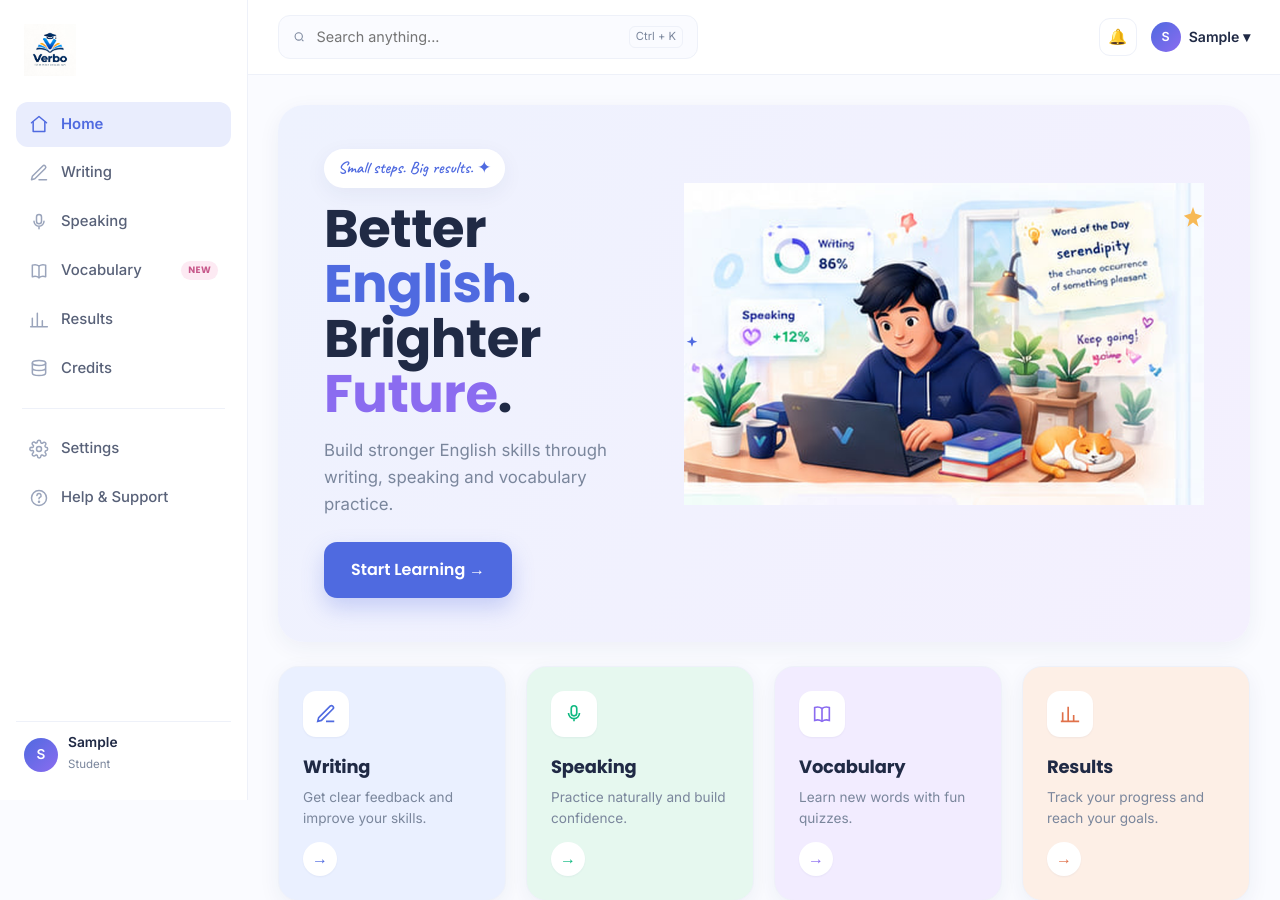
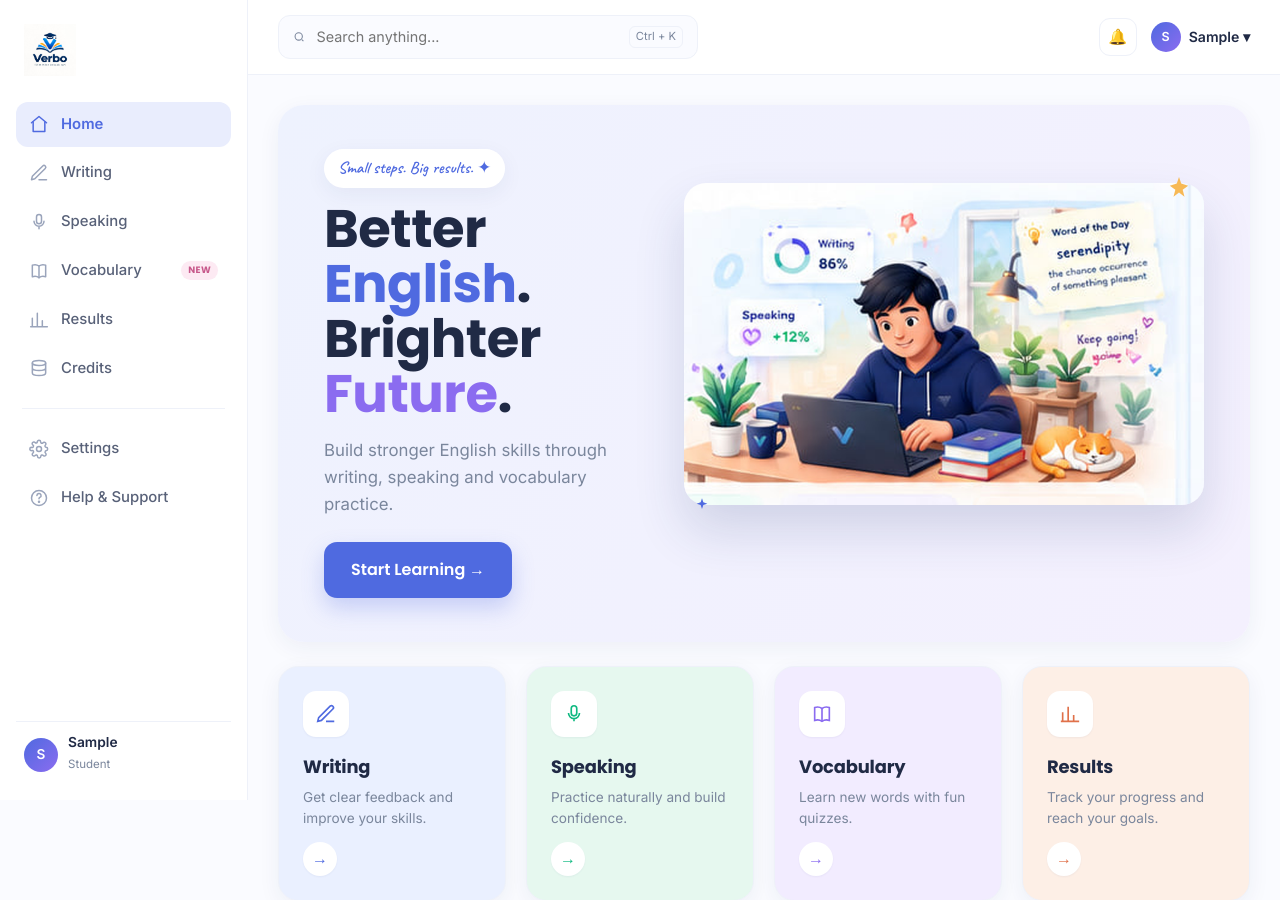
Before and after one commit to juraboyevlochinbek70-bot/verbo01, a Django app: page / in a window 1280 px wide. Shown: the top 900 px of the page. Run offline with Django 5.2, Linux system fonts and the light colour scheme; the visitor is signed in with stand-in values (Sample User, id 1); data that the repository does not hold is empty.

Commit message:
Add styles for hero image and feature cards

```diff
--- a/static/css/app.css
+++ b/static/css/app.css
@@ -225,6 +225,10 @@ img{max-width:100%}
 .fsticky{position:absolute;top:-6px;right:-6px;z-index:7;transform:rotate(6deg)}
 .spark{position:absolute;color:var(--yellow);z-index:5}.spark svg{width:100%;height:100%}
 .sp1{width:22px;height:22px;top:24px;right:0}.sp2{width:14px;height:14px;bottom:120px;right:30px;color:var(--violet)}.sp3{width:16px;height:16px;top:150px;left:0;color:var(--blue)}
+/* hero illustration image */
+.hero-img-wrap{position:relative;width:100%;display:flex;align-items:center;justify-content:center}
+.hero-img{width:100%;max-width:540px;height:auto;border-radius:22px;box-shadow:0 26px 50px rgba(40,55,110,.16);display:block}
+.hero-img-wrap .sp1{top:-6px;right:14px}.hero-img-wrap .sp3{top:auto;bottom:-6px;left:10px}
 
 /* feature cards with personality */
 .feat-c{position:relative;border:1px solid var(--line);overflow:hidden}
```
